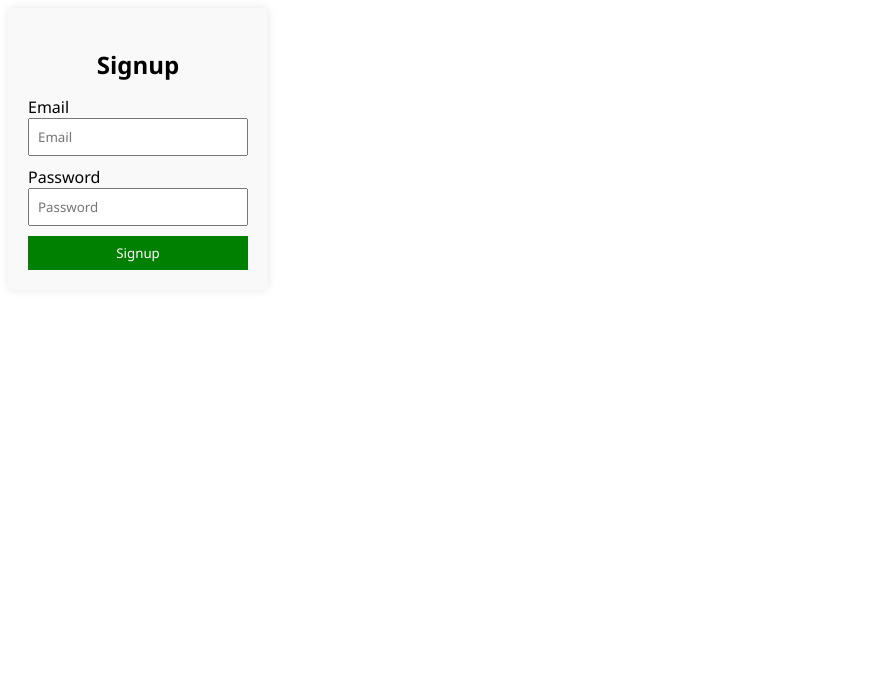
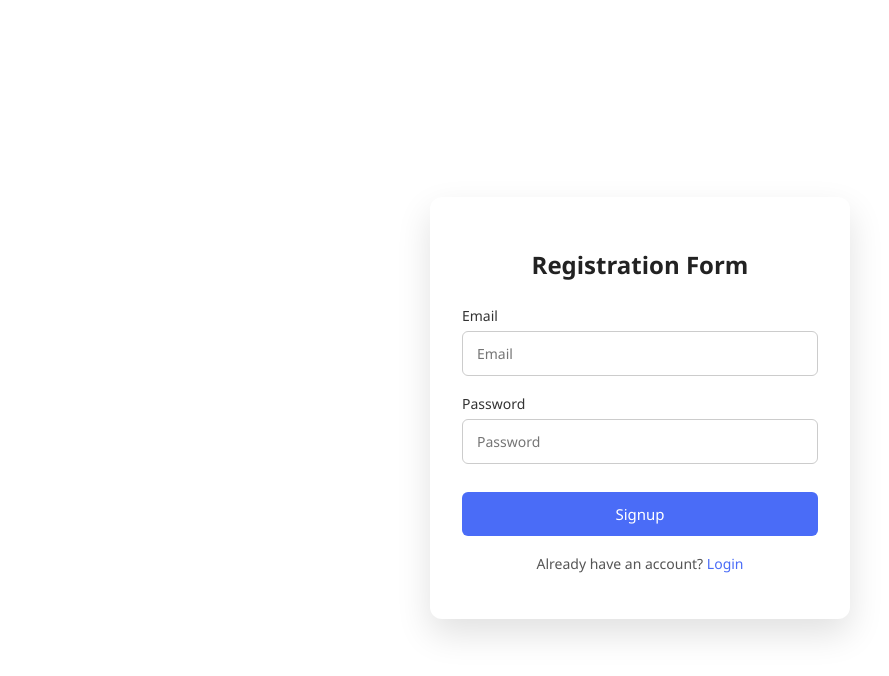
Before and after one commit to KripaGurung/snapurl, a React (Vite) app in the folder frontend/: page /signup in a window 1280 px wide. Shown: the top 676 px of the page, without its empty margins (0-889 px from the left). Built offline with nearby package versions, Linux system fonts and the light colour scheme.

Commit message:
fixed the UI of signup page

```diff
--- a/frontend/src/pages/signup.css
+++ b/frontend/src/pages/signup.css
@@ -1,27 +1,85 @@
-.signup-box {
-    background: #f9f9f9;
-    width: 260px;
-    padding: 20px;
-    border-radius: 6px;
-    box-shadow: 0 0 10px rgba(0, 0, 0, 0.1);
+* {
+    box-sizing: border-box;
+    font-family: "Segoe UI", Arial, sans-serif;
 }
 
-.signup-box h2 {
-    text-align: center;
-    margin-bottom: 15px;
+.signup-wrapper {
+    min-height: 100vh;
+    display: flex;
+    justify-content: center;
+    align-items: center;
+    background: #ffffff;
 }
 
-.signup-box input {
+.signup-card {
     width: 100%;
-    margin-bottom: 10px;
-    padding: 8px;
+    max-width: 420px;
+    background: #fff;
+    padding: 32px;
+    border-radius: 12px;
+    box-shadow: 0 15px 35px rgba(0, 0, 0, 0.12);
 }
 
-.signup-box button {
+.signup-title {
+    text-align: center;
+    margin-bottom: 25px;
+    color: #222;
+}
+
+.input-group {
+    margin-bottom: 18px;
+}
+
+.input-group label {
+    display: block;
+    font-size: 14px;
+    margin-bottom: 6px;
+    color: #333;
+}
+
+.input-group input {
     width: 100%;
-    padding: 8px;
-    background: green;
-    color: white;
+    padding: 12px 14px;
+    border-radius: 6px;
+    border: 1px solid #ccc;
+    font-size: 14px;
+    outline: none;
+}
+
+.input-group input:focus {
+    border-color: #4a6cf7;
+}
+
+.signup-btn {
+    width: 100%;
+    padding: 12px;
+    margin-top: 10px;
+    background: #4a6cf7;
+    color: #fff;
     border: none;
+    border-radius: 6px;
+    font-size: 15px;
     cursor: pointer;
+    transition: background 0.3s ease;
 }
+
+.signup-btn:hover {
+    background: #3b57d1;
+}
+
+.signup-footer {
+    margin-top: 18px;
+    text-align: center;
+    font-size: 14px;
+    color: #555;
+}
+
+.signup-footer a {
+    color: #4a6cf7;
+    text-decoration: none;
+    font-weight: 500;
+}
+
+.signup-footer a:hover {
+    text-decoration: underline;
+}
--- a/frontend/src/pages/signup.jsx
+++ b/frontend/src/pages/signup.jsx
@@ -1,4 +1,5 @@
 import { useState } from "react";
+import { Link } from "react-router-dom";
 import api from "../services/api";
 import "./signup.css";
 
@@ -8,10 +9,7 @@ const Signup = () => {
 
   const handleSignup = async () => {
     try {
-      await api.post("/auth/signup", {
-        email,
-        password,
-      });
+      await api.post("/auth/signup", { email, password });
       alert("Signup successful!");
     } catch {
       alert("Signup failed");
@@ -19,19 +17,27 @@ const Signup = () => {
   };
 
   return (
-    <div className="signup-box">
-      <h2>Signup</h2>
+    <div className="signup-wrapper">
 
-      <label>Email</label>
-      <input type="email" placeholder="Email" onChange={(e) => setEmail(e.target.value)} />
+      <div className="signup-card">
+        <h2 className="signup-title">Registration Form</h2>
 
-      <label>Password</label>
-      <input type="password" placeholder="Password" onChange={(e) => setPassword(e.target.value)} />
+        <div className="input-group">
+          <label>Email</label>
+          <input type="email" placeholder="Email" onChange={(e) => setEmail(e.target.value)} />
+        </div>
 
-      <button onClick={handleSignup}>Signup</button>
+        <div className="input-group">
+          <label>Password</label>
+          <input type="password" placeholder="Password" onChange={(e) => setPassword(e.target.value)} />
+        </div>
 
+        <button className="signup-btn" onClick={handleSignup}> Signup </button>
+
+        <p className="signup-footer"> Already have an account? <Link to="/">Login</Link> </p>
+      </div>
     </div>
   );
-}
+};
 
 export default Signup;
```
